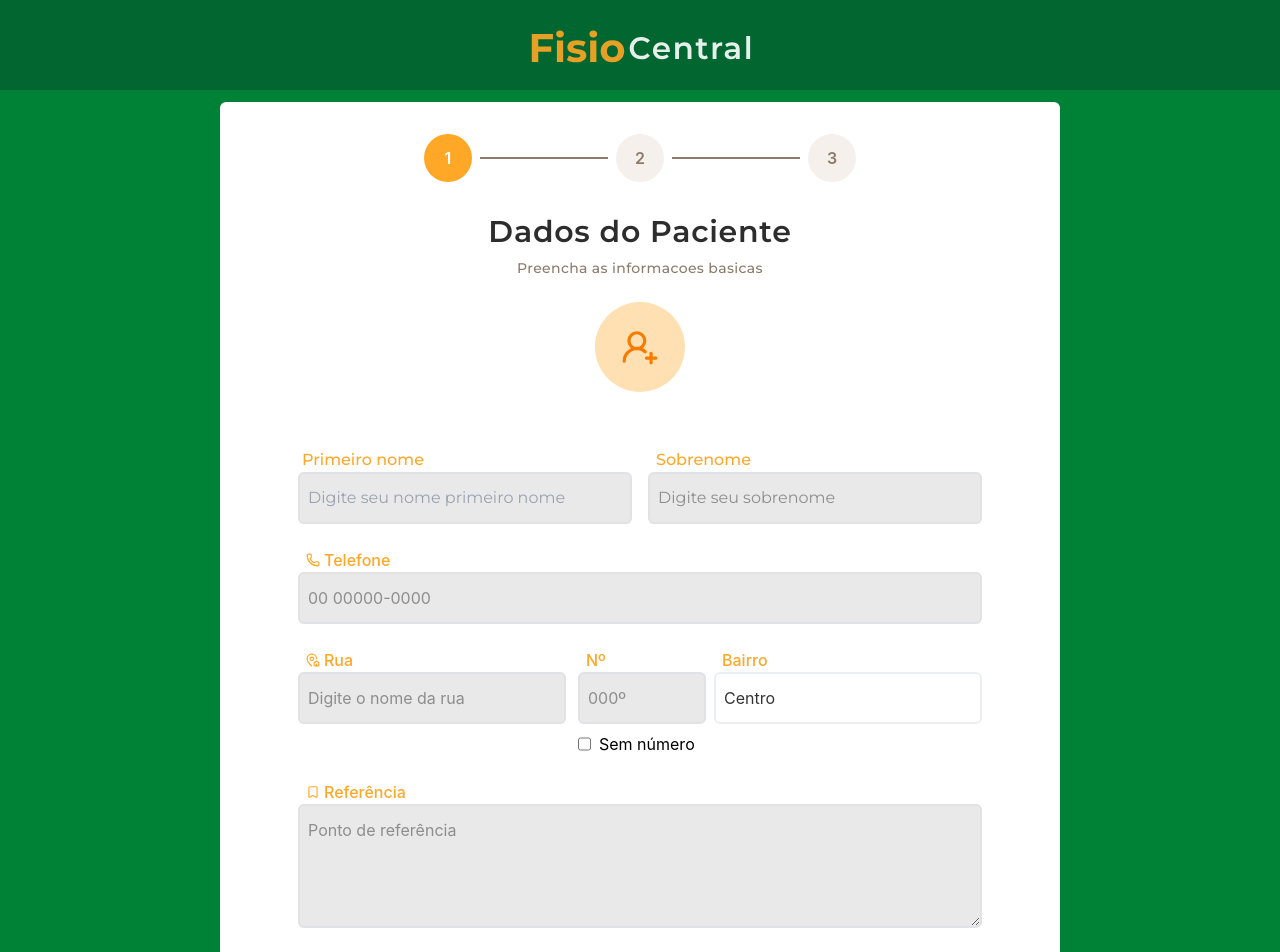
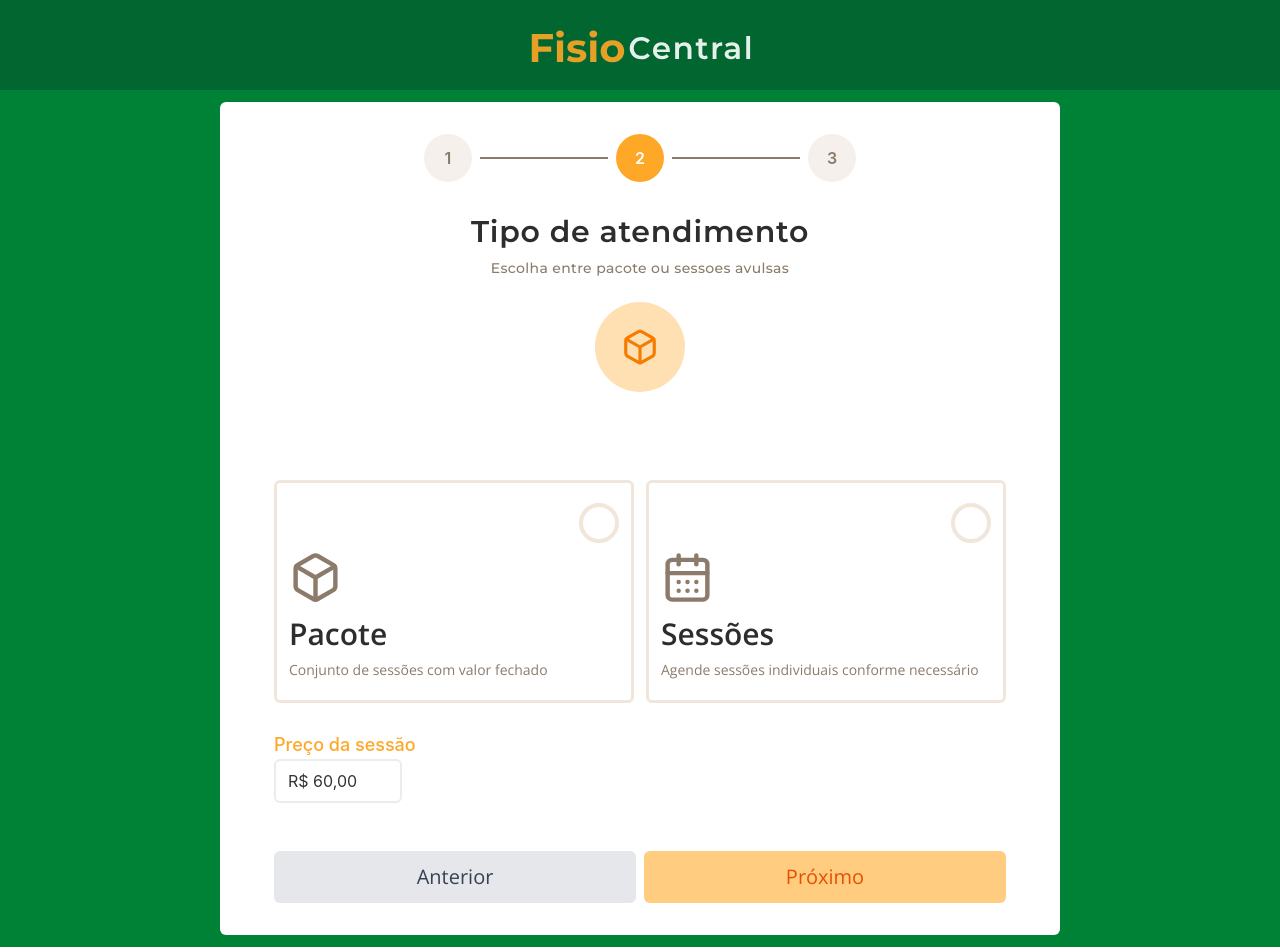
Before and after one commit to Zecamilplano/fisio-central, a Next.js app: page /cadastrar-pacientes in a window 1280 px wide. Shown: the top 952 px of the page. Built offline with nearby package versions, Linux system fonts and the light colour scheme.

Commit message:
types movidos de dentro do use package session para um arquivo na pasta de types | input de preço de sessão adicionado com a lib numeric format

```diff
--- a/package.json
+++ b/package.json
@@ -14,6 +14,7 @@
     "react": "19.2.3",
     "react-calendar": "^6.0.1",
     "react-dom": "19.2.3",
+    "react-number-format": "^5.4.5",
     "react-toastify": "^11.1.0"
   },
   "devDependencies": {
--- a/src/components/patient/register/typeOfService.tsx
+++ b/src/components/patient/register/typeOfService.tsx
@@ -4,6 +4,7 @@
   totalNumberSession,
 } from "@/data/registerPatientData"
 import { useFormTypeService } from "@/hook/useFormTypeService"
+import { NumericFormat } from "react-number-format"
 
 type TypeOfServiceProps = {
   form: ReturnType<typeof useFormTypeService>
@@ -154,6 +155,42 @@
         </fieldset>
       )}
       {/*Botões de total de sessões por pacote*/}
+
+      {/*Input de preço da sessão*/}
+      <div className="flex flex-col shrink-0">
+        <label
+          htmlFor="priceSession"
+          className=" text-lg text-right text-[#FFA726] font-medium w-full flex items-center gap-1"
+        >
+          Preço da sessão
+        </label>
+
+        <div className="relative w-32">
+          <NumericFormat
+            value={serviceForm.priceSession}
+            thousandSeparator="."
+            decimalSeparator=","
+            decimalScale={2}
+            fixedDecimalScale
+            prefix="R$ "
+            allowNegative={false}
+            allowLeadingZeros={false}
+            onValueChange={(values) =>
+              handleChange("priceSession", values.value || "0")
+            }
+            isAllowed={(values) => values.value.length <= 6}
+            className="w-full rounded-md border-2 border-[#EAECF0] px-3 py-2 text-[#333] focus:border-[#FFA726] focus:outline-none"
+          />
+        </div>
+
+        {/* {errorPatient.addressNumber && ( */}
+        {/*   <> */}
+        {/*     <span className="flex  text-[red] pl-2 pt-1 "> */}
+        {/*       {errorPatient.addressNumber} */}
+        {/*     </span> */}
+        {/*   </> */}
+        {/* )} */}
+      </div>
     </section>
   )
 }
--- a/src/data/registerPatientData.ts
+++ b/src/data/registerPatientData.ts
@@ -1,4 +1,4 @@
-import { summaryCardType, StepType } from "@/types/"
+import { StepType, summaryCardType } from "@/types/"
 import {
   serviceTypeOptionsDataType,
   totalNumberSessionType,
@@ -22,11 +22,11 @@
 
 export const InitialStep: StepType = {
   step1: {
-    active: true,
+    active: false,
     completed: false,
   },
   step2: {
-    active: false,
+    active: true,
     completed: false,
   },
   step3: {
--- a/src/hook/useFormTypeService.ts
+++ b/src/hook/useFormTypeService.ts
@@ -5,6 +5,7 @@
   selectService: null,
   totalSessions: null,
   selectPackage: null,
+  priceSession: "60",
 }
 
 const STORAGE_KEY = "typeServiceForm"
@@ -20,7 +21,6 @@
   })
   const [error, setError] = useState<ErrorTypeService | null>(null)
   const [submitted, setSubmitted] = useState(false)
-  const prevService = useRef("")
 
   const inputRef = useRef<HTMLInputElement | null>(null)
   const isCustom = serviceForm?.selectPackage === "custom"
@@ -43,12 +43,7 @@
     field: K,
     value: (typeof serviceForm)[K]
   ) {
-    console.log(field, typeof field)
-    const changedOption =
-      field === "selectService" && value !== serviceForm.selectService
-    if (changedOption) {
-      console.log("Service modified")
-    }
+    console.log(`field ${field}: value ${value}`)
 
     setServiceForm((prev) => {
       const newData = { ...prev, [field]: value }
--- a/src/hook/usePackageSession.ts
+++ b/src/hook/usePackageSession.ts
@@ -2,20 +2,7 @@
 import { addDays, format, getDay, parseISO } from "date-fns"
 import { useEffect, useState } from "react"
 import { toast } from "react-toastify"
-
-type UsePackageSession = {
-  patient: ListPatient
-  setListPatient: React.Dispatch<React.SetStateAction<ListPatient[]>>
-  currentPackageIndex: number
-}
-
-type DeleteModal = {
-  isOpen: boolean
-  sessionId: string | null
-  sessionNumber: number | null
-}
-
-type SessionChangeField = "finish" | "paid" | "date" | "time"
+import { UsePackageSession, SessionChangeField, DeleteModal } from "@/types"
 
 const weekDayMap = {
   Domingo: 0,
--- a/src/types/listPatientType.ts
+++ b/src/types/listPatientType.ts
@@ -3,9 +3,9 @@
 
 export type TypeService = "Pacote" | "Sessão avulsa"
 
-export type PaidStatus = "pago" | "pendente"
+export type PaidKey = "pendente" | "pago" | "cancelado"
 
-export type PaidKey = "pendente" | "pago" | "cancelado"
+export type SessionChangeField = "finish" | "paid" | "date" | "time"
 
 export type ContactInfoKey = "tel" | "address" | "reference"
 
@@ -42,6 +42,18 @@
   time?: string
   finish: boolean
   paid: PaidKey
+}
+
+export type UsePackageSession = {
+  patient: ListPatient
+  setListPatient: React.Dispatch<React.SetStateAction<ListPatient[]>>
+  currentPackageIndex: number
+}
+
+export type DeleteModal = {
+  isOpen: boolean
+  sessionId: string | null
+  sessionNumber: number | null
 }
 
 export type SeparateSessionInfo = {
--- a/src/types/typeServiceType.ts
+++ b/src/types/typeServiceType.ts
@@ -19,6 +19,7 @@
   selectService: TypeServiceType | null
   totalSessions: number | null
   selectPackage: PackageSelectType | null
+  priceSession: string
 }
 
 export type typeOfServiceParams = {
```
Also changed, not shown: 1 other file (tests, documents, lock files or other folders).
